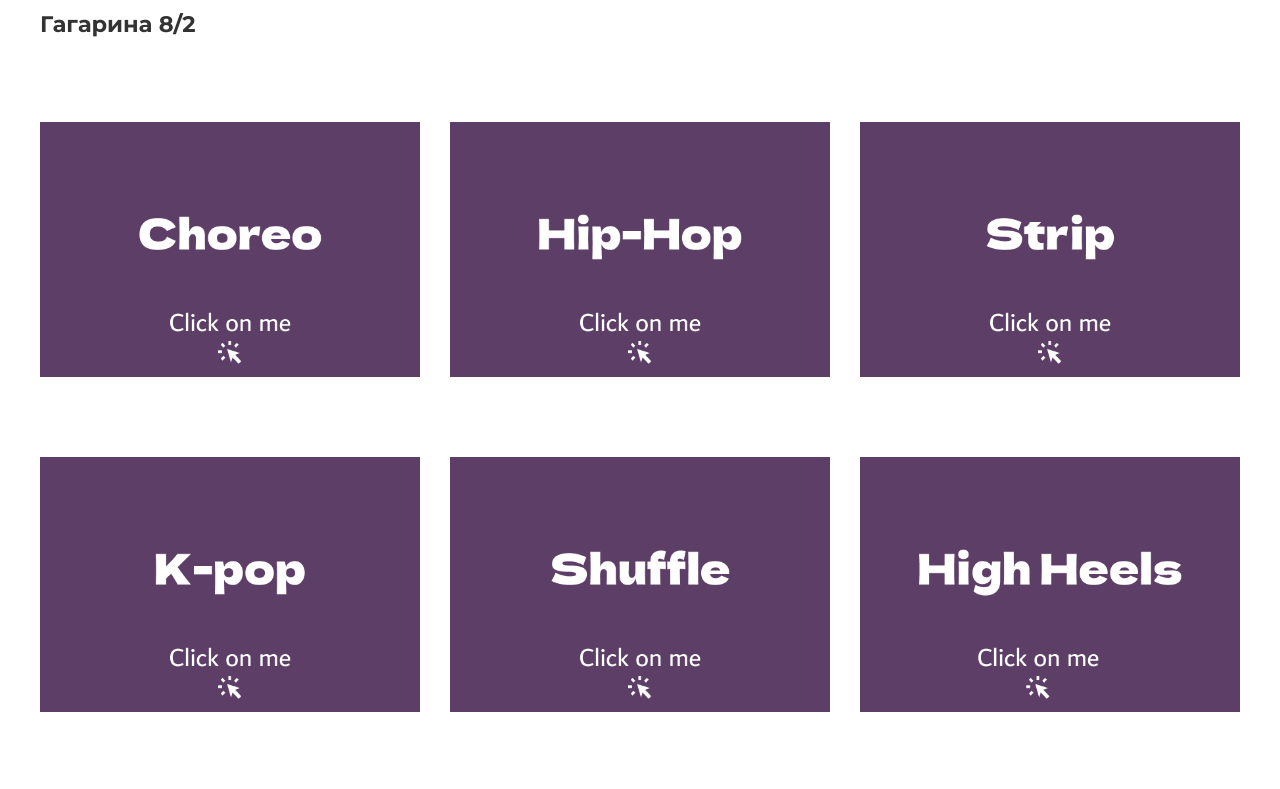
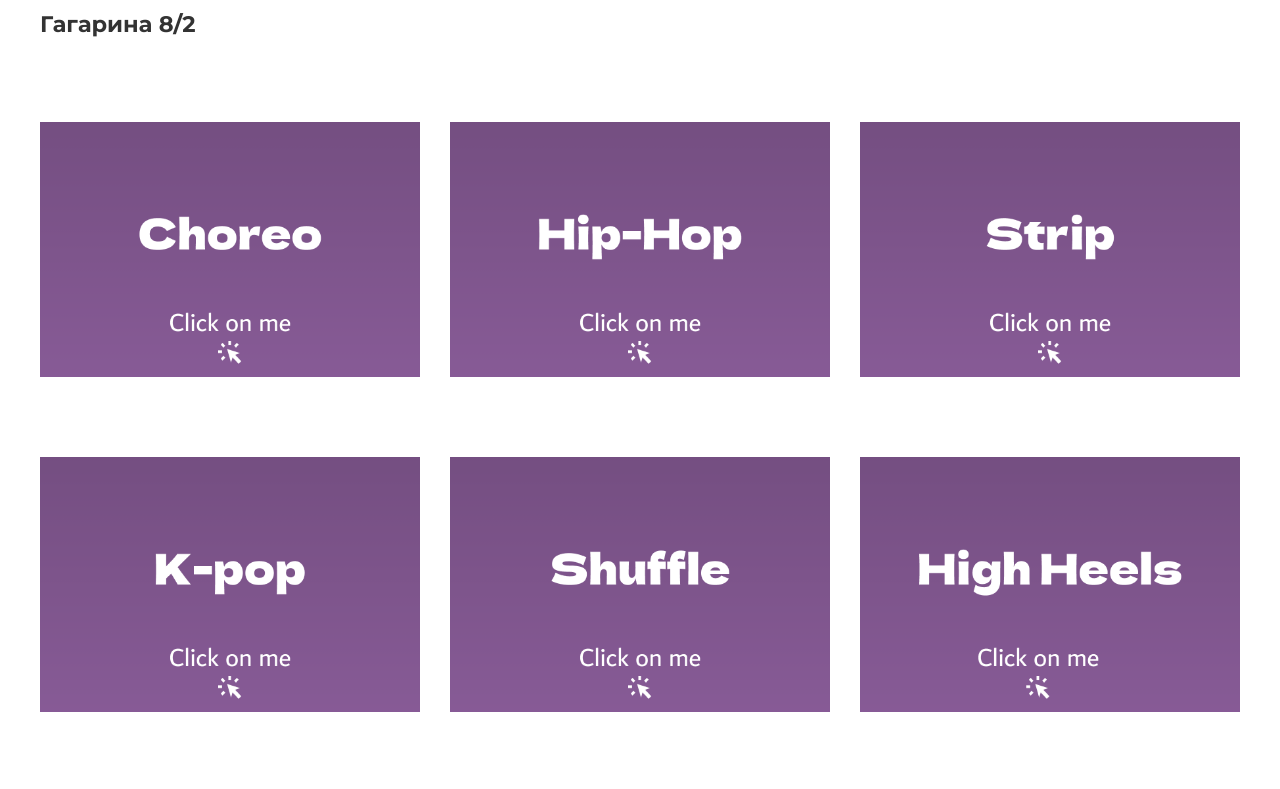
Before and after one commit to murka91/MadFamilyOmsk, a plain HTML site: page index.html in a window 1280 px wide. Shown: the part 1920-2709 px from the top of the page. Drawn offline with nearby package versions, Linux system fonts and the light colour scheme.

Commit message:
Update style.css

```diff
--- a/style.css
+++ b/style.css
@@ -375,7 +375,7 @@ video {
 
 .card__inner {
     position: relative;
-    background-color: #4e1563;
+    background-color: #9262a3;
 }
 
 .card__inner:hover .card__img {
@@ -391,7 +391,7 @@ video {
 }
 
 .card__img {
-    background: linear-gradient(to bottom, #000000, #000000);
+   background: linear-gradient(to bottom, #0000008a, #00000033);
 
     transition: transform .2s linear;
 }
```
